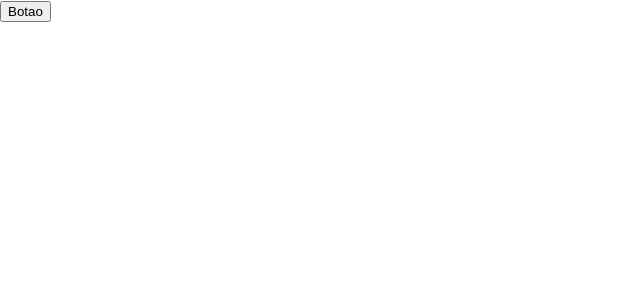
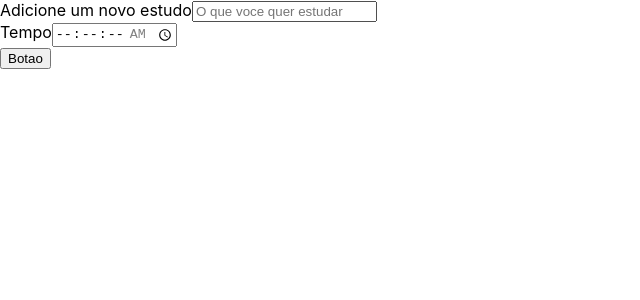
Before and after one commit to jonasemc/Task-Organizer, a React (Create React App) app: page / in a window 1280 px wide. Shown: the top 300 px of the page, without its empty margins (0-640 px from the left). Built offline with nearby package versions, Linux system fonts and the light colour scheme.

Commit message:
feat: Criar componente form

```diff
--- a/src/App.tsx
+++ b/src/App.tsx
@@ -1,10 +1,10 @@
 import React from 'react';
-import Button from './components/button/button';
+import Form from './components/form/form';
 
 function App() {
   return (
     <div className="App">
-      <Button/>
+      <Form/>
     </div>
   );
 }
--- /dev/null
+++ b/src/components/form/form.tsx
@@ -0,0 +1,40 @@
+import React from "react";
+import Button from "../button/button";
+
+class Form extends React.Component{
+    render() {
+        return (
+             <form >
+                <div>
+                    <label htmlFor="tarefa">
+                        Adicione um novo estudo
+                    </label>
+                    <input
+                    type="text"
+                    name="tarefa"
+                    id="tarefa"
+                    placeholder="O que voce quer estudar"
+                    required
+                    />
+                </div>
+                <div>
+                    <label htmlFor="tempo">
+                        Tempo
+                    </label>
+                    <input
+                    type="time"
+                    step="1"
+                    name="tempo"
+                    id="tempo"
+                    min="00:00:00"
+                    max="01:30:00"
+                    required
+                    />
+                </div>
+                <Button/>
+             </form>
+        );
+    }
+}
+
+export default Form;
```
